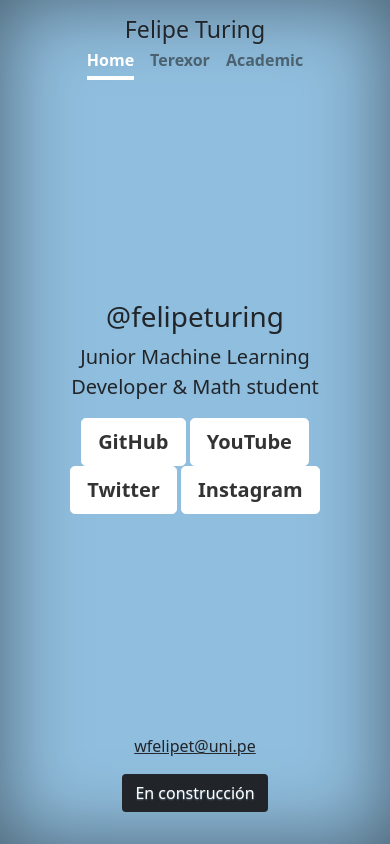
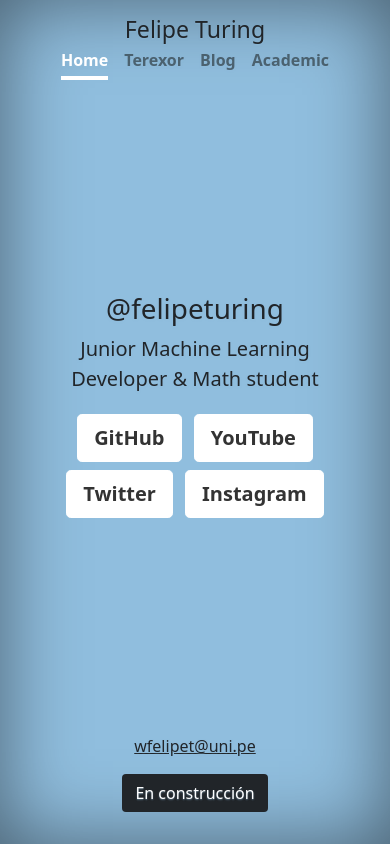
Before and after one commit to felipeturing/website, a plain HTML site: page index.html in a window 390 px wide. Drawn offline with nearby package versions, Linux system fonts and the light colour scheme.

Commit message:
Agregando la página Blog y algunos detalles responsivos

```diff
--- a/index.html
+++ b/index.html
@@ -26,6 +26,7 @@
 		    <nav class="nav nav-masthead justify-content-center float-md-end">
 			<a class="nav-link active" aria-current="page" href="#">Home</a>
 			<a class="nav-link" href="https://terexor.com" target="_blank">Terexor</a>
+			<a class="nav-link" href="https://wdefelipe.blogspot.com/" target="_blank">Blog</a>
 			<a class="nav-link" href="https://www.researchgate.net/profile/Walter-Felipe-Tolentino" target="_blank">Academic</a>
 		    </nav>
 		</div>
@@ -34,10 +35,10 @@
 	    <main class="px-3">
 		<h1>@felipeturing</h1>
 		<p class="lead">Junior Machine Learning Developer & Math student</p>
-		<a href="https://github.com/felipeturing" target="_blank" class="btn btn-lg btn-secondary fw-bold border-white bg-white">GitHub</a>
-		<a href="https://www.youtube.com/channel/UCeSxccXkW82_bWbv27Hxa7Q" target="_blank" class="btn btn-lg btn-secondary fw-bold border-white bg-white">YouTube</a>
-		<a href="https://twitter.com/felipeturing" target="_blank" class="btn btn-lg btn-secondary fw-bold border-white bg-white">Twitter</a>
-		<a href="https://instagram.com/felipeturing" target="_blank" class="btn btn-lg btn-secondary fw-bold border-white bg-white">Instagram</a>
+		<a href="https://github.com/felipeturing" target="_blank" class="btn btn-lg btn-secondary fw-bold border-white bg-white m-1">GitHub</a>
+		<a href="https://www.youtube.com/channel/UCeSxccXkW82_bWbv27Hxa7Q" target="_blank" class="btn btn-lg btn-secondary fw-bold border-white bg-white m-1">YouTube</a>
+		<a href="https://twitter.com/felipeturing" target="_blank" class="btn btn-lg btn-secondary fw-bold border-white bg-white m-1">Twitter</a>
+		<a href="https://instagram.com/felipeturing" target="_blank" class="btn btn-lg btn-secondary fw-bold border-white bg-white m-1">Instagram</a>
 	    </main>
 
 	    <footer class="mt-auto text-white-50">
```
